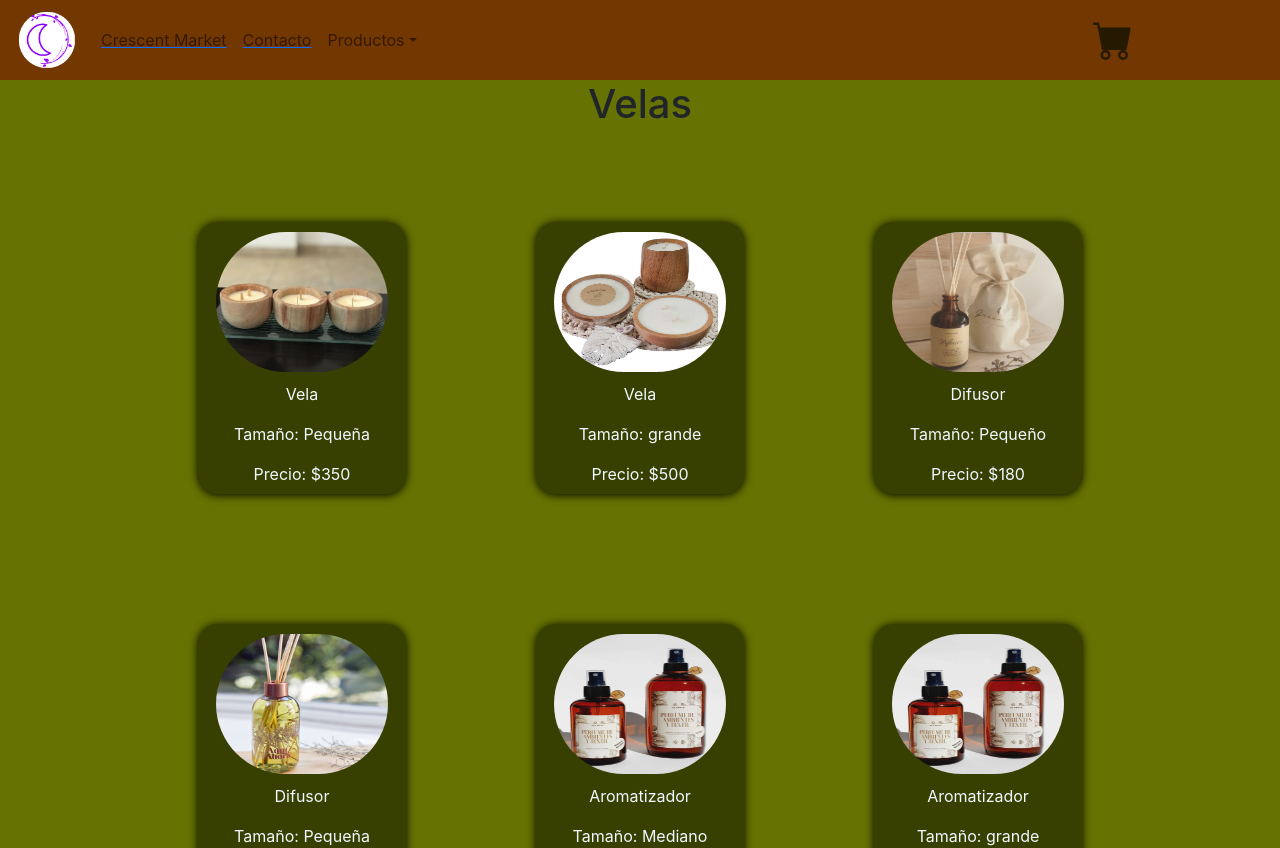
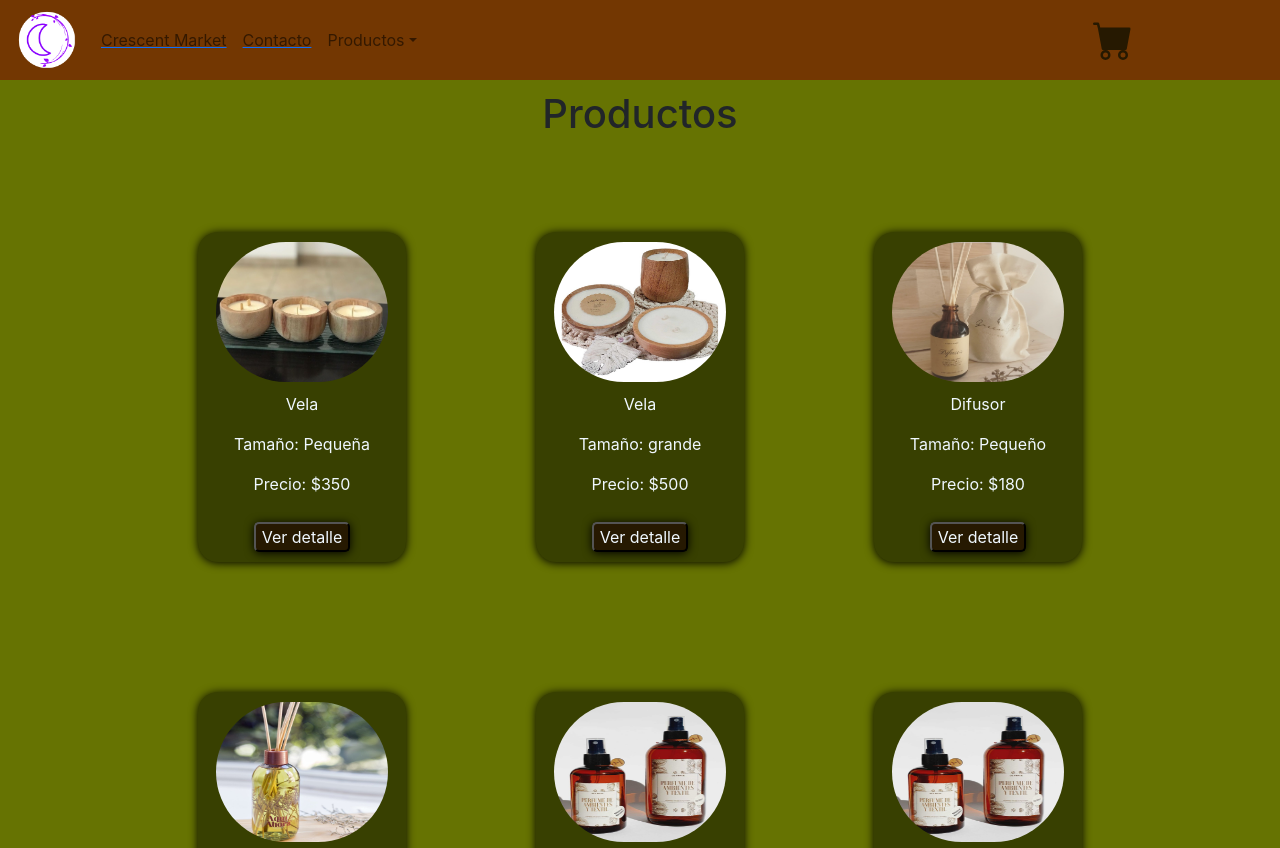
Before and after one commit to JPCalou/Crescent-Mall, a React (Create React App) app: page / in a window 1280 px wide. Shown: the top 848 px of the page. Built offline with nearby package versions, Linux system fonts and the light colour scheme.

Commit message:
Rutas + Category+ Details

```diff
--- a/src/App.js
+++ b/src/App.js
@@ -4,6 +4,8 @@ import { ItemListContainer } from "./Components/ItemListContainer/ItemListContai
 import { ItemList } from "./Components/ItemListContainer/ItemList";
 // import {ItemDetailContainer} from './Components/ItemDetailContainer/ItemDetailContainer'
 import {BrowserRouter,Route,Routes} from 'react-router-dom'
+
+import { ItemDetailContainer } from "./Components/ItemDetailContainer/ItemDetailContainer";
 function App() {
 
 
@@ -18,6 +20,8 @@ function App() {
             <Route path="/" element={<ItemListContainer />}/>
             <Route path="/contacto" element={<ItemListContainer />}/>
             <Route path="/category/:IdCategory" element={<ItemList />}/>
+            <Route path="/detail/:IdDetail" element={<ItemDetailContainer />}/>
+
           </Routes>
         </header>
 
--- a/src/Components/ItemDetailContainer/ItemDetailContainer.js
+++ b/src/Components/ItemDetailContainer/ItemDetailContainer.js
@@ -2,26 +2,21 @@ import { useEffect, useState } from "react"
 import { getProductos } from "../Productos/Velas"
 import {ItemDetail} from './ItemDetail'
 import "./ItemDetail.css";
+import {useParams} from 'react-router-dom'
 
 
 export const ItemDetailContainer = ()=>{
 const [detalle,setDetalle]= useState({})
 
+const params = useParams()
+
 useEffect(()=>{
     setTimeout(()=>{
         getProductos.then(response=>{
-            setDetalle(response.find(producto=>producto.ID==="1"))
+            setDetalle(response.find(producto=>producto.ID===params.IdDetail))
         })
     },3000)
 
-
-        // const promesa = new Promise((resolve, reject) => {
-        //     setTimeout(()=>{
-        //         resolve(velas.find(producto=>producto.ID=== "1"))
-        //         setDetalle(promesa)
-        //     },1000)
-
-        //    })
 
 },[])
 
--- a/src/Components/ItemListContainer/Item.css
+++ b/src/Components/ItemListContainer/Item.css
@@ -21,7 +21,7 @@ transform: translateY(-3%);
 }
 .ItemCard{
     width: 13rem;
-    height: 100%;
+    text-decoration: none;
     background-color: #384001;
     border-radius: 20px;
     color: aliceblue;
@@ -42,3 +42,16 @@ transform: translateY(-3%);
     justify-content: center;
     width: 100%;
 }
+
+.btnDetalle{
+    border-radius: 5px;
+    color: aliceblue;
+    background-color: #261901;
+    margin: 10px;
+    box-shadow: 0px 1px 10px rgba(0,0,0,2);
+    transition: all 400ms ease;
+}
+.btnDetalle:hover{
+    box-shadow: 5px 5px 20px rgba(0,0,0,4);
+transform: translateY(-3%);
+}
--- a/src/Components/ItemListContainer/Item.js
+++ b/src/Components/ItemListContainer/Item.js
@@ -1,5 +1,6 @@
 import React from "react";
 import "./Item.css";
+import {Link} from 'react-router-dom'
 
 // import Swal from "sweetalert2";
 
@@ -16,12 +17,18 @@ export const Item = ({ vela }) => {
   // };
 
   return (
-    <div className="ItemCard">
+
+      <div className="ItemCard">
       <img className="imgVelas" src={vela.imagen} alt="velas pequeñas" />
       <p>{vela.tipo}</p>
       <p>Tamaño: {vela.tamaño}</p>
       <p>Precio: ${vela.precio}</p>
-      {/* <ItemCount stock={10} initial={1} agregarProducto={onAdd} /> */}
+      <Link className="ItemLink" to={`/detail/${vela.ID}`}>
+      <button className="btnDetalle">Ver detalle</button>
+      </Link>
     </div>
+
+
+
   );
 };
--- a/src/Components/ItemListContainer/ItemList.js
+++ b/src/Components/ItemListContainer/ItemList.js
@@ -1,44 +1,32 @@
-import './Item.css'
+import "./Item.css";
 import { Item } from "./Item";
-import React,{useEffect,useState} from "react";
-import { getProductos } from '../Productos/Velas';
-import {useParams} from 'react-router-dom'
+import React, { useEffect, useState } from "react";
+import { getProductos } from "../Productos/Velas";
+import { useParams } from "react-router-dom";
 
-
-
-export const ItemList = ({producto}) => {
-
+export const ItemList = ({ producto }) => {
   const [velasAromaticas, setVelasAromaticas] = useState([]);
-  const {IdCategory} = useParams();
-  console.log('IdCategory',IdCategory)
-
+  const params = useParams();
 
   useEffect(() => {
+    getProductos.then((velas) => {
+      if (params.IdCategory === undefined) {
+        setVelasAromaticas(velas);
+      } else {
+        const filtro = velas.filter((item) => item.tipo === params.IdCategory);
 
-    getProductos.then(velas=>{
-
-      const productosFiltrados = velas.filter(item =>item.tipo === IdCategory);
-      console.log('productosFiltrados',productosFiltrados)
-
-      setVelasAromaticas(velas)
-      // console.log("velas", velasAromaticas)
-
-    })
-
-  },[IdCategory]);
+        setVelasAromaticas(filtro);
+      }
+    });
+  }, [params]);
   return (
-    <div className='ItemList'>
-        <h1 className='tituloItemList'>Velas</h1>
-        <div className="Item">
-        {
-            velasAromaticas.map((velas)=>{
-                return(
-                    <Item className="card" vela={velas} key={velas.ID}/>
-
-                )
-            })
-        }
+    <div className="ItemList">
+      <h1 className="tituloItemList">Productos</h1>
+      <div className="Item">
+        {velasAromaticas.map((velas) => {
+          return <Item className="card" vela={velas} key={velas.ID} />;
+        })}
       </div>
     </div>
-  )
-}
+  );
+};
--- a/src/Components/ItemListContainer/ItemListContainer.js
+++ b/src/Components/ItemListContainer/ItemListContainer.js
@@ -1,4 +1,5 @@
 import { ItemList } from "./ItemList";
+import './ItemListContainer.css'
 
 import React from "react";
 
--- a/src/Components/NavBar/NavBar.js
+++ b/src/Components/NavBar/NavBar.js
@@ -18,7 +18,7 @@ function NavBar() {
   return (
     <Navbar className='Nav' expand="lg">
       <Container>
-      <Navbar.Brand href="#home"><LinkBoostrap to={'/'}><img src={logo} width="60" height="60" alt="logo"/></LinkBoostrap></Navbar.Brand>
+      <Navbar.Brand href="#1"><LinkBoostrap to={'/'}><img src={logo} width="60" height="60" alt="logo"/></LinkBoostrap></Navbar.Brand>
         <Navbar.Toggle aria-controls="basic-navbar-nav" />
         <Navbar.Collapse id="basic-navbar-nav">
           <Nav className="me-auto">
@@ -26,9 +26,9 @@ function NavBar() {
           <LinkBoostrap to={'/'}><Nav.Link >Crescent Market</Nav.Link></LinkBoostrap>
           <LinkBoostrap to={'/contacto'}><Nav.Link >Contacto</Nav.Link></LinkBoostrap>
             <NavDropdown title="Productos" id="basic-nav-dropdown">
-              <LinkBoostrap to={'/category/:Vela'}><NavDropdown.Item href="#action/3.1">Velas</NavDropdown.Item></LinkBoostrap>
-             <LinkBoostrap to={'/category/:Difusor'}> <NavDropdown.Item href="#action/3.2">Difusores</NavDropdown.Item></LinkBoostrap>
-              <LinkBoostrap to={'/category/:Aromatizador'}><NavDropdown.Item href="#action/3.3">Aromatizadores</NavDropdown.Item></LinkBoostrap>
+              <LinkBoostrap to={'/category/Vela'}><NavDropdown.Item href="#2">Velas</NavDropdown.Item></LinkBoostrap>
+             <LinkBoostrap to={'/category/Difusor'}> <NavDropdown.Item href="#3.2">Difusores</NavDropdown.Item></LinkBoostrap>
+              <LinkBoostrap to={'/category/Aromatizador'}><NavDropdown.Item href="#4">Aromatizadores</NavDropdown.Item></LinkBoostrap>
               <NavDropdown.Divider />
               {/* <NavDropdown.Item href="#action/3.4">Mas info ...</NavDropdown.Item> */}
             </NavDropdown>
--- a/src/Components/Productos/Velas.js
+++ b/src/Components/Productos/Velas.js
@@ -8,7 +8,7 @@ import perfumeAmbiente from '../Imagenes/perfumeAmbiente.jpeg';
  export const velas =[
   {
     ID: "1",
-    tipo: "Vela",
+    tipo: 'Vela',
     fragancia: "Coco y limon",
     imagen: velasPequeñas,
     tamaño: "Pequeña",
```
Also changed, not shown: src/Components/Imagenes/crescent gif.gif (added), src/Components/ItemDetailContainer/ItemDetail.js (line endings or trailing spaces).
